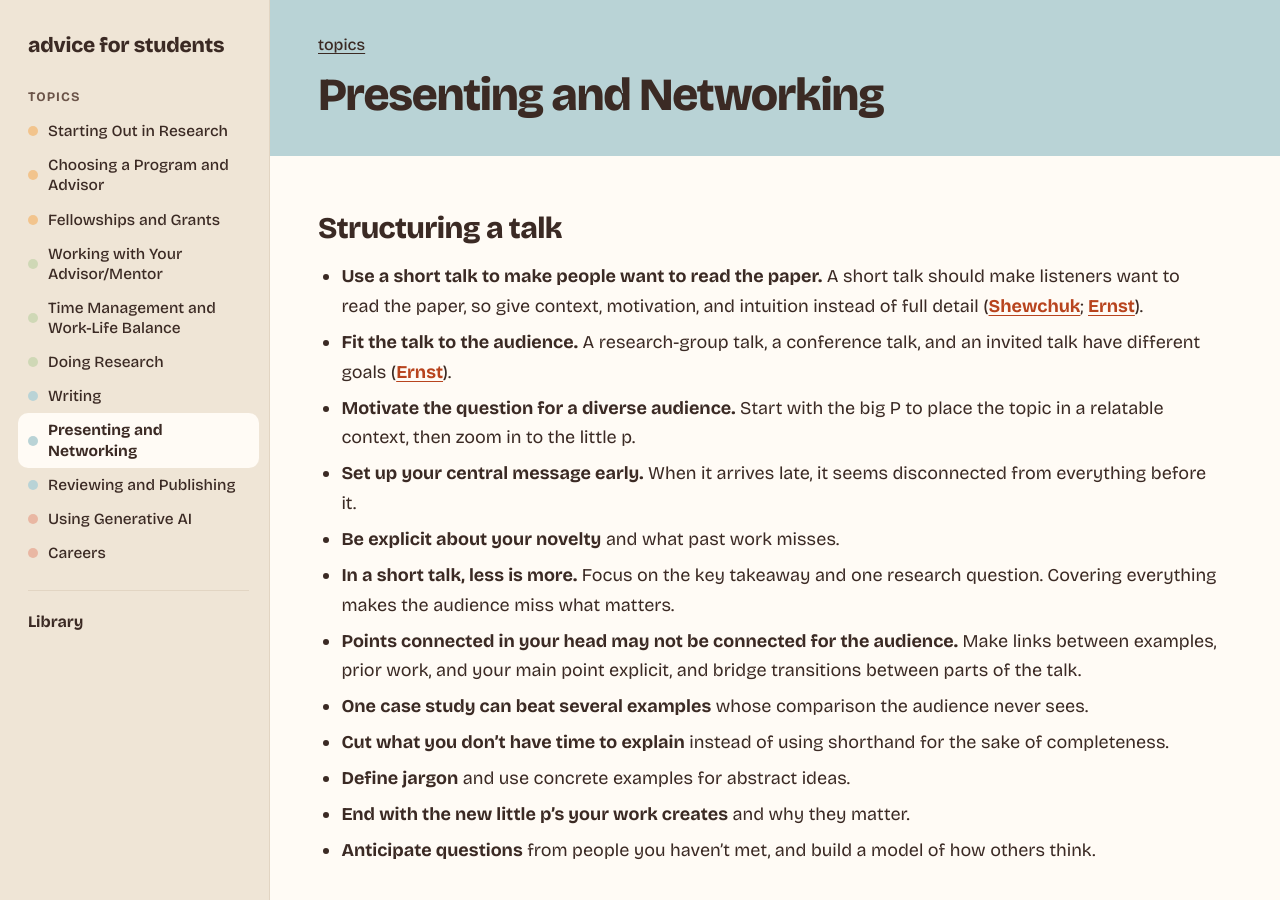
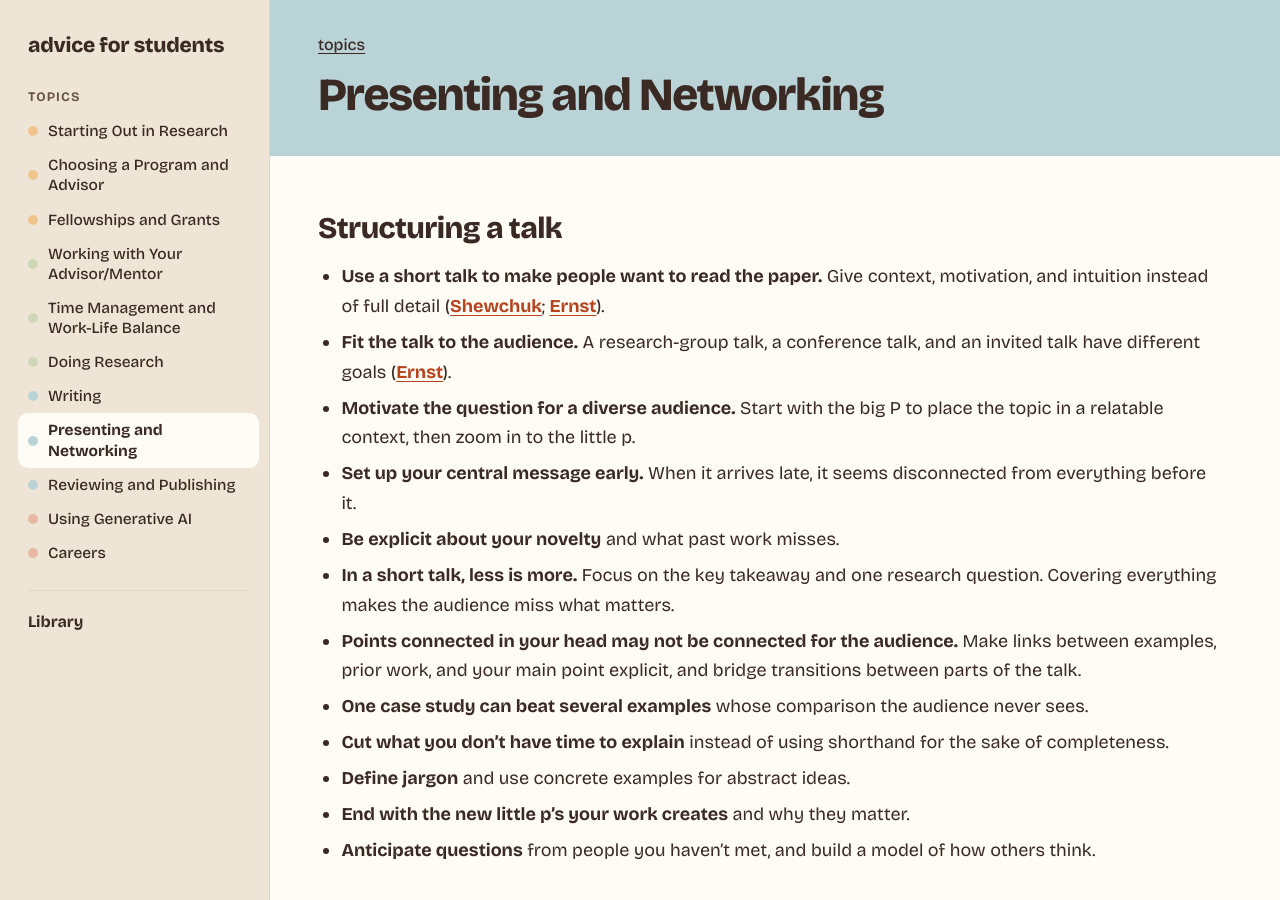
Before and after one commit to merylye/student-advice, a Jekyll site: the page built from topics/presenting.md, in a window 1280 px wide and 900 px high. Built offline with Jekyll 4.4.1, drawn with Linux system fonts in a browser that asks for light colours.

Commit message:
Remove repeated clause in talk advice
Co-Authored-By: Claude Opus 5.5 <noreply@anthropic.com>
Claude-Session: https://claude.ai/code/session_01C25QM1QrULTUCEMLhuM8KY

```diff
--- a/topics/presenting.md
+++ b/topics/presenting.md
@@ -5,7 +5,7 @@ topic: presenting
 
 ## Structuring a talk
 
-- **Use a short talk to make people want to read the paper.** A short talk should make listeners want to read the paper, so give context, motivation, and intuition instead of full detail ([Shewchuk](https://people.eecs.berkeley.edu/~jrs/speaking.html); [Ernst](https://homes.cs.washington.edu/~mernst/advice/giving-talk.html)).
+- **Use a short talk to make people want to read the paper.** Give context, motivation, and intuition instead of full detail ([Shewchuk](https://people.eecs.berkeley.edu/~jrs/speaking.html); [Ernst](https://homes.cs.washington.edu/~mernst/advice/giving-talk.html)).
 - **Fit the talk to the audience.** A research-group talk, a conference talk, and an invited talk have different goals ([Ernst](https://homes.cs.washington.edu/~mernst/advice/giving-talk.html)).
 - **Motivate the question for a diverse audience.** Start with the big P to place the topic in a relatable context, then zoom in to the little p.
 - **Set up your central message early.** When it arrives late, it seems disconnected from everything before it.
```
